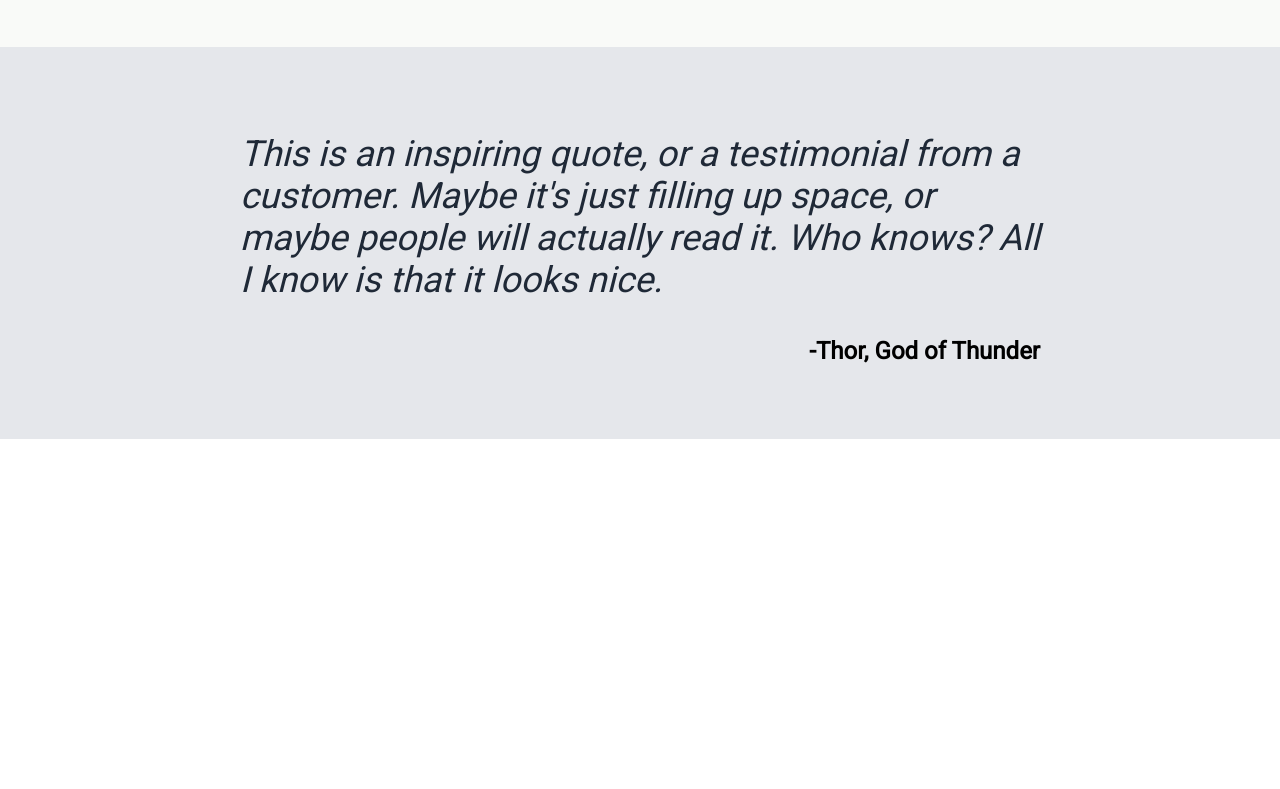
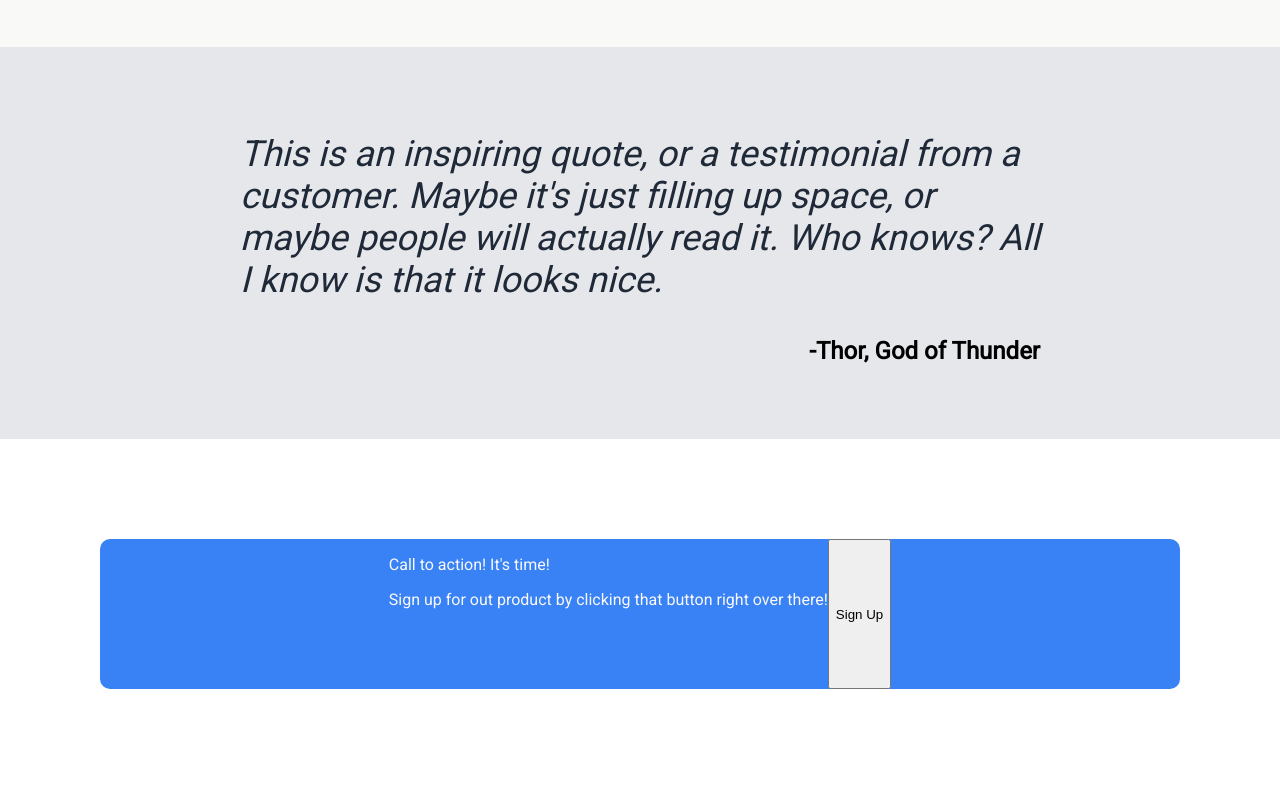
Before and after one commit to adityapraja/landing-page, a plain HTML site: page index.html in a window 1280 px wide. Shown: the part 908-1697 px from the top of the page. Before the commit the page ends 1347 px from the top, so only its background shows below. Drawn offline with Linux system fonts and the light colour scheme.

Commit message:
Started the signup section.

```diff
--- a/index.html
+++ b/index.html
@@ -60,5 +60,15 @@
         </div>
     </div>
 
+    <div class="signup-section">
+        <div class="signup-center">
+            <div class="sign-text">
+                <p class="sign-head">Call to action! It's time!</p>
+                <p class="sign-text">Sign up for out product by clicking that button right over there!</p>
+            </div>
+            <button id="bottom-signup">Sign Up</button>
+        </div>
+    </div>
+
 </body>
 </html>
--- a/styles.css
+++ b/styles.css
@@ -140,3 +140,25 @@ ul{
     font-weight: 900;
     text-align: right;
 }
+
+
+.signup-section{
+    display: flex;
+    justify-content: center;
+    align-items: center;
+    padding: 100px;
+}
+
+.signup-center{
+    width: 1000px;
+    height: 150px;
+    color: #f9f8fa;
+    background-color: #3882f6;
+    display: flex;
+    padding-left: 50px;
+    padding-right: 50px;
+    border-radius: 10px;
+    display: flex;
+    justify-content: center;
+
+}
```
